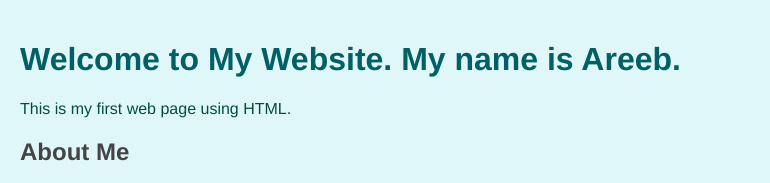
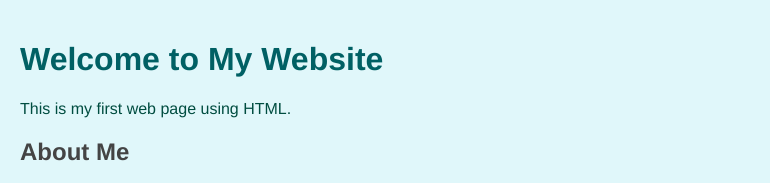
Before and after one commit to 06ae/06ae.github.io, a plain HTML site: page index.html in a window 1280 px wide. Shown: the top 183 px of the page, without its empty margins (0-770 px from the left). Drawn offline with Linux system fonts and the light colour scheme.

Commit message:
Add files via upload

```diff
--- a/index.html
+++ b/index.html
@@ -40,7 +40,7 @@
 </head><link rel="stylesheet" href="styles.css">
 
 <body>
-    <h1>Welcome to My Website. My name is Areeb.</h1>
+    <h1>Welcome to My Website</h1>
     <p>This is my first web page using HTML.</p>
 
     <h2>About Me</h2>
```
